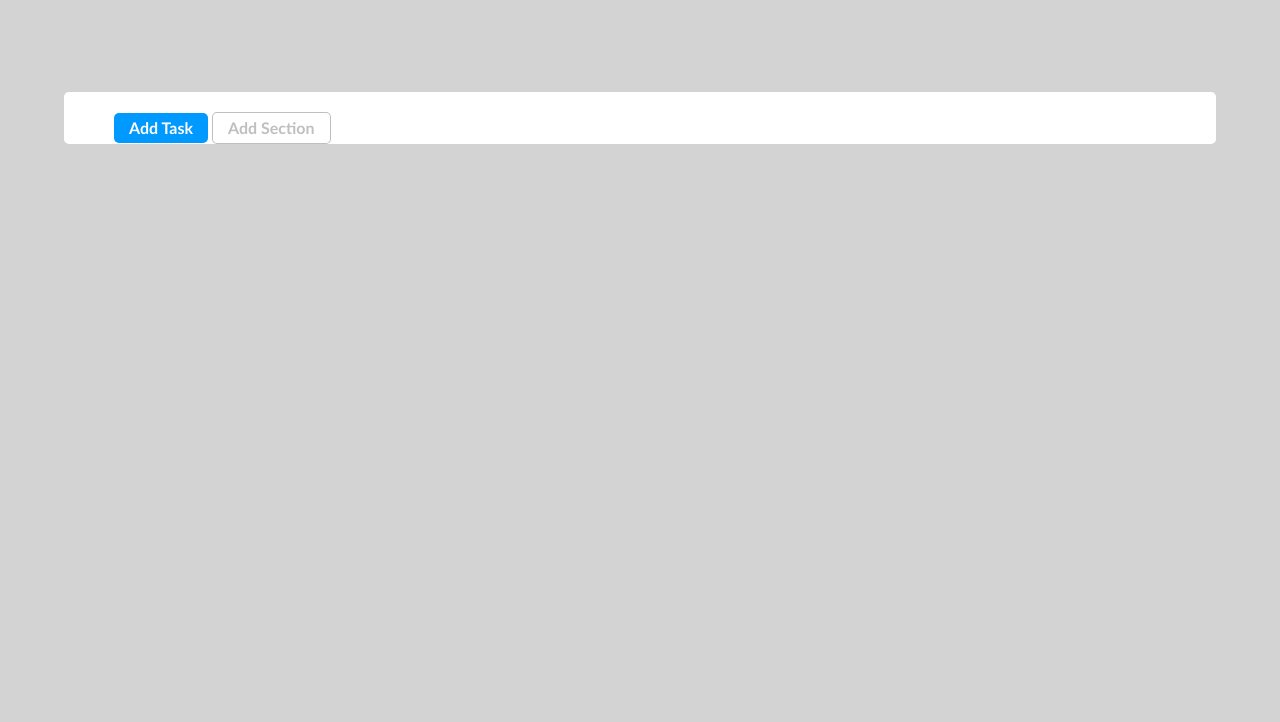
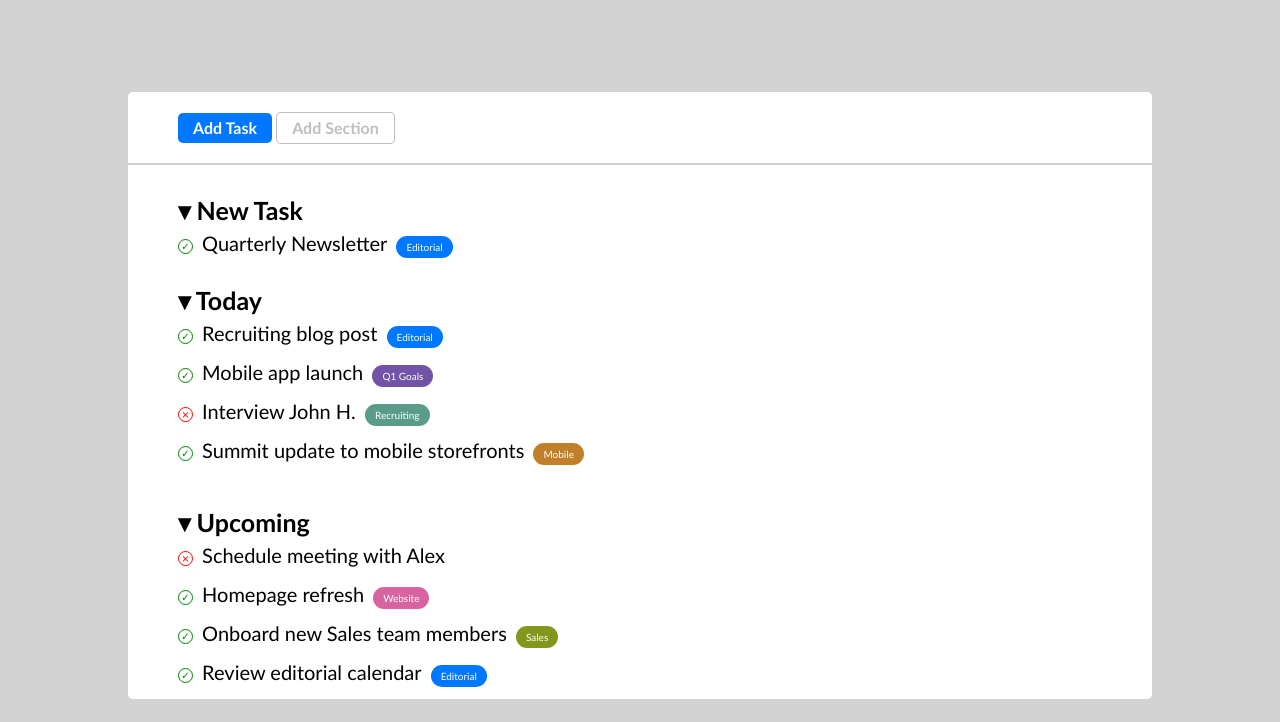
Before and after one commit to salvatore-impellizzeri/html-css-toboolist, a plain HTML site: page index.html in a window 1280 px wide. Shown: the part 78-800 px from the top of the page. Drawn offline with Linux system fonts and the light colour scheme.

Commit message:
Esercizio Completato

```diff
--- a/css/style.css
+++ b/css/style.css
@@ -2,6 +2,7 @@
     box-sizing: border-box;
     margin: 0;
     padding: 0;
+    font-family: 'Gill Sans', 'Gill Sans MT', Calibri, 'Trebuchet MS', sans-serif;
 }
 
 #background{
@@ -29,31 +30,131 @@ h1{
 /* Main */
 
 .container{
-    width: 90%;
+    width: 80%;
     margin: auto;
+    padding-left: 50px;
+    background-color: white;
+}
+
+.high{
+    padding-top: 20px;
     margin-top: 100px;
-    padding-left: 50px;
-    padding-top: 20px;
-    background-color: white;
-    border-radius: 5px;
+    border-top-right-radius: 5px;
+    border-top-left-radius: 5px;
 }
+
+.down{
+    border-bottom-right-radius: 5px;
+    border-bottom-left-radius: 5px;
+}
+
+/* Section 1 */
 
 .gap{
     line-height: 30px;
     display: inline-block;
-    font-family: 'Gill Sans', 'Gill Sans MT', Calibri, 'Trebuchet MS', sans-serif;
     font-weight: bold;
     border-radius: 5px;
     padding: 0 15px;
     background-color: white;
 }
 
-.cyan{
+.blue{
     color: white;
-    background-color: rgb(0, 153, 255);
+    background-color: rgb(0, 119, 255);
 }
 
 .white{
     color: rgba(128, 128, 128, 0.5);
     border: 1px solid rgba(128, 128, 128, 0.5);
 }
+
+hr{
+    width: 90%;
+    margin: auto;
+    border: 1px solid lightgrey;
+}
+
+/* Section 2 */
+
+.categoria{
+    font-size: 25px;
+    font-weight: bold;
+    padding-bottom: 5px;
+    padding-top: 30px;
+}
+
+/* Cerchio */
+
+.circle{
+    border: 1px solid black;
+    border-radius: 50%;
+    width: 15px;
+    height: 15px;
+    text-align: center;
+    display: inline-block;
+    vertical-align: middle;
+}
+
+.green{
+    border-color: green;
+}
+
+.red{
+    border-color: red;
+}
+
+/* Simbolo */
+
+.symbol{
+    display: block;
+    font-size: 10px;
+}
+
+.check{
+    color: green;
+}
+
+.cross{
+    color: red;
+}
+
+/* Sottotitoli */
+
+.sub{
+    font-size: 20px;
+    padding: 0 5px;
+}
+
+.box-base{
+    border-radius: 12px;
+    color: white;
+    padding: 5px 10px;
+    font-size: 10px;
+}
+
+.box-violet{
+    background-color: rgb(114, 84, 167);
+}
+
+.box-green{
+    background-color: rgb(90, 155, 138);
+}
+
+.box-orange{
+    background-color: rgb(192, 127, 41);
+}
+
+.box-purple{
+    background-color: rgb(216, 99, 161);
+}
+
+.box-green-2{
+    background-color: rgb(132, 150, 29);
+}
+/* Spazio tra Sottotitoli */
+
+.br{
+    display: block;
+    padding-bottom: 15px;
+}
--- a/index.html
+++ b/index.html
@@ -17,16 +17,109 @@
         <!-- Main -->
         <main>
 
-            <div class="container">
+            <div class="container high">
 
-                <!-- Section -->
+                <!-- Section 1 -->
                 <section>
-                    <div class="gap cyan">Add Task</div>
+                    <div class="gap blue">Add Task</div>
                     <div class="gap white">Add Section</div>
                 </section>
+                <br>
+            </div>
+            <hr>
 
-            </div>
+            <!-- Section 2 -->
+            <section>
+                <div class="container down">
 
+                    <!-- Prima Categoria -->
+
+                    <div class="categoria">&blacktriangledown; New Task</div>
+                    <div>
+                        <div class="circle green">
+                            <span class="symbol check">&checkmark;</span>
+                        </div>
+                        <span class="sub"> Quarterly Newsletter</span>
+                        <span class="box-base blue">Editorial</span>
+
+
+                    <!-- Seconda Categoria -->
+
+                    <div class="categoria">&blacktriangledown; Today</div>
+                    <div>
+
+                        <div class="br">
+                            <span class="circle green">
+                                <span class="symbol check">&checkmark;</span>
+                            </span>
+                            <span class="sub">Recruiting blog post</span>
+                            <span class="box-base blue">Editorial</span>
+                        </div>
+
+                        <div class="br">
+                            <div class="circle green">
+                                <span class="symbol check">&checkmark;</span>
+                            </div>
+                            <span class="sub">Mobile app launch</span>
+                            <span class="box-base box-violet">Q1 Goals</span>
+                        </div>
+
+                        <div class="br">
+                            <div class="circle red">
+                                <span class="symbol cross">&Cross;</span>
+                            </div>
+                            <span class="sub">Interview John H.</span>
+                            <span class="box-base box-green">Recruiting</span>
+                        </div>
+
+                        <div class="br">
+                            <div class="circle green">
+                                <span class="symbol check">&checkmark;</span>
+                            </div>
+                            <span class="sub">Summit update to mobile storefronts</span>
+                            <span class="box-base box-orange">Mobile</span>
+                        </div>
+
+                    </div>
+
+                    <!-- Terza Categoria -->
+
+                    <div class="categoria">&blacktriangledown; Upcoming</div>
+                    <div>
+
+                        <div class="br">
+                            <div class="circle red">
+                                <span class="symbol cross">&Cross;</span>
+                            </div>
+                            <span class="sub">Schedule meeting with Alex</span>
+                        </div>
+
+                        <div class="br">
+                            <div class="circle green">
+                                <span class="symbol check">&checkmark;</span>
+                            </div>
+                            <span class="sub">Homepage refresh</span>
+                            <span class="box-base box-purple">Website</span>
+                        </div>
+
+                        <div class="br">
+                            <div class="circle green">
+                                <span class="symbol check">&checkmark;</span>
+                            </div>
+                            <span class="sub">Onboard new Sales team members</span>
+                            <span class="box-base box-green-2">Sales</span>
+                        </div>
+
+                        <div class="br">
+                            <div class="circle green">
+                                <span class="symbol check">&checkmark;</span>
+                            </div>
+                            <span class="sub">Review editorial calendar</span>
+                            <span class="box-base blue">Editorial</span>
+                        </div>
+                    </div>
+                </div>
+            </section>
         </main>
     </body>
 </html>
```
